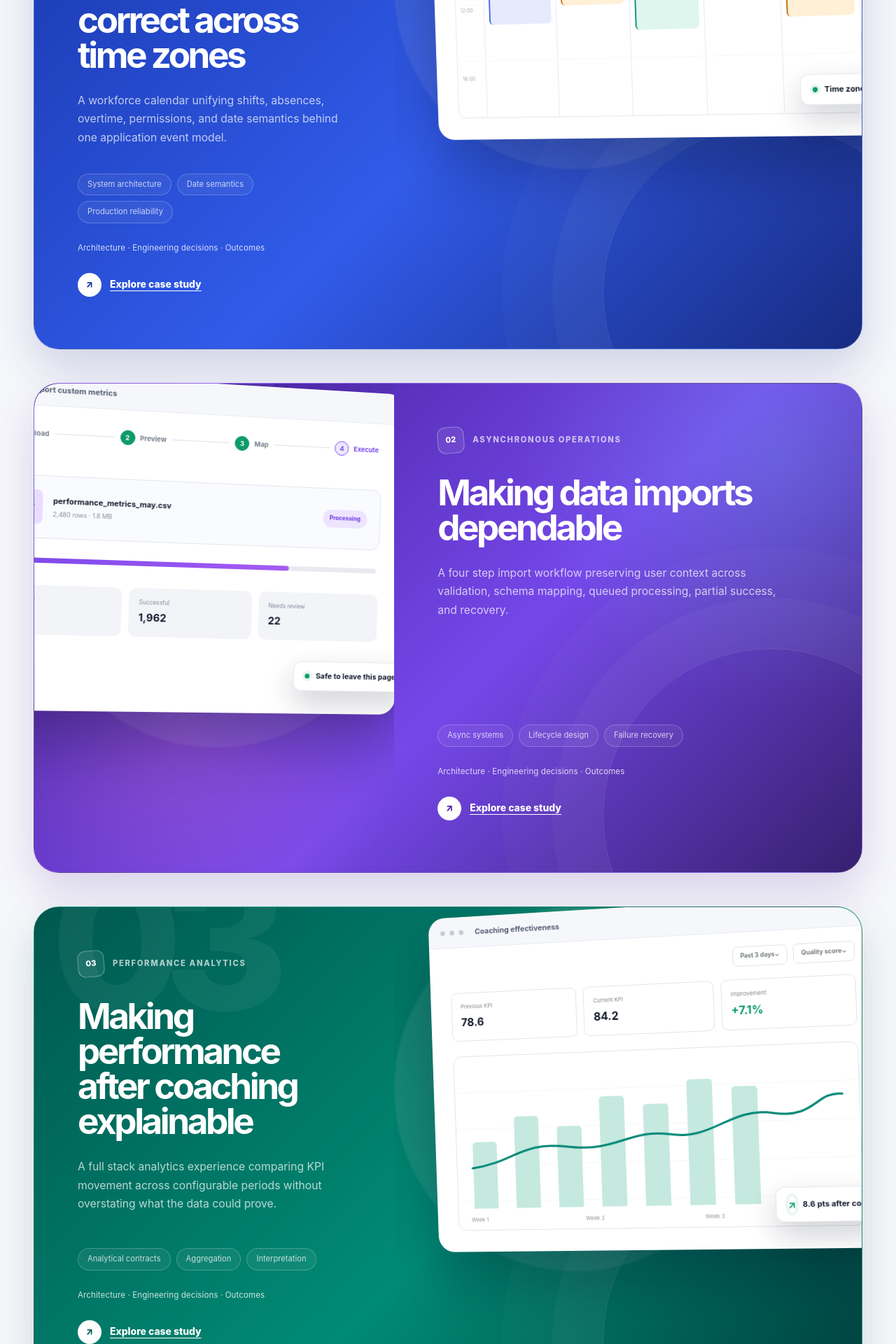
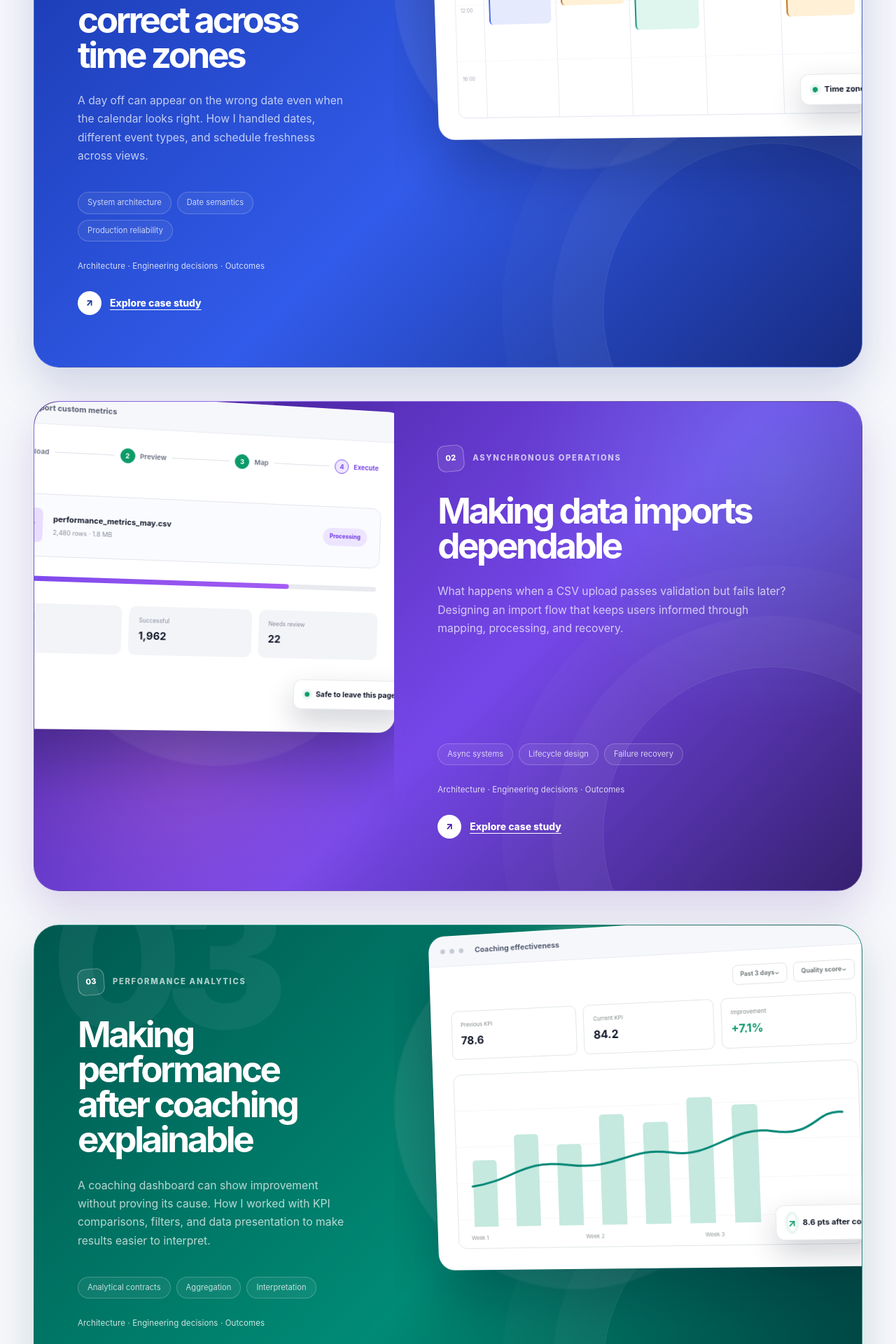
Before and after one commit to N-Mangla/neha-mangla-engineering, a Next.js app: page / in a window 1280 px wide. Shown: the part 2300-4220 px from the top of the page at 70% size. Built offline with nearby package versions, Linux system fonts and the light colour scheme; no server answers.

Commit message:
Make engineering portfolio copy more concrete

```diff
--- a/data/projects.ts
+++ b/data/projects.ts
@@ -18,7 +18,7 @@ export const featuredProjects = [
     eyebrow: "Workforce scheduling",
     title: "Keeping workforce schedules correct across time zones",
     summary:
-      "A workforce calendar unifying shifts, absences, overtime, permissions, and date semantics behind one application event model.",
+      "A day off can appear on the wrong date even when the calendar looks right. How I handled dates, different event types, and schedule freshness across views.",
     tags: ["System architecture", "Date semantics", "Production reliability"],
     visual: "calendar",
     tone: "blue",
@@ -29,7 +29,7 @@ export const featuredProjects = [
     eyebrow: "Asynchronous operations",
     title: "Making data imports dependable",
     summary:
-      "A four step import workflow preserving user context across validation, schema mapping, queued processing, partial success, and recovery.",
+      "What happens when a CSV upload passes validation but fails later? Designing an import flow that keeps users informed through mapping, processing, and recovery.",
     tags: ["Async systems", "Lifecycle design", "Failure recovery"],
     visual: "import",
     tone: "plum",
@@ -40,7 +40,7 @@ export const featuredProjects = [
     eyebrow: "Performance analytics",
     title: "Making performance after coaching explainable",
     summary:
-      "A full stack analytics experience comparing KPI movement across configurable periods without overstating what the data could prove.",
+      "A coaching dashboard can show improvement without proving its cause. How I worked with KPI comparisons, filters, and data presentation to make results easier to interpret.",
     tags: ["Analytical contracts", "Aggregation", "Interpretation"],
     visual: "analytics",
     tone: "green",
```
